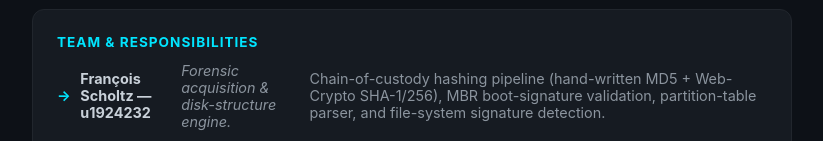
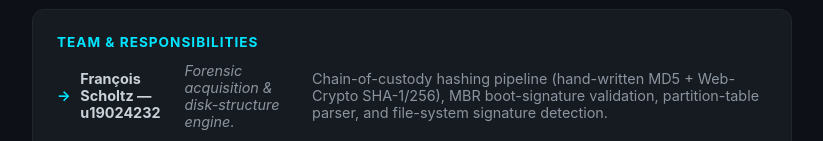
Before and after one commit to SchoItz/Cos783Final, a React (Create React App) app: page /about in a window 1280 px wide. Shown: the part 1434-1575 px from the top of the page, without its empty margins (228-1051 px from the left). Built offline with nearby package versions, Linux system fonts and the light colour scheme.

Commit message:
Fixed Student number in About page

```diff
--- a/src/pages/About.tsx
+++ b/src/pages/About.tsx
@@ -77,7 +77,7 @@ const About: React.FC = () => {
           <h2>Team &amp; Responsibilities</h2>
           <ul className="feature-list">
             <li>
-              <strong>Fran&ccedil;ois Scholtz &mdash; u1924232</strong>
+              <strong>Fran&ccedil;ois Scholtz &mdash; u19024232</strong>
               <br />
               <em>Forensic acquisition &amp; disk-structure engine.</em> Chain-of-custody
               hashing pipeline (hand-written MD5 + Web-Crypto SHA-1/256), MBR boot-signature
```
